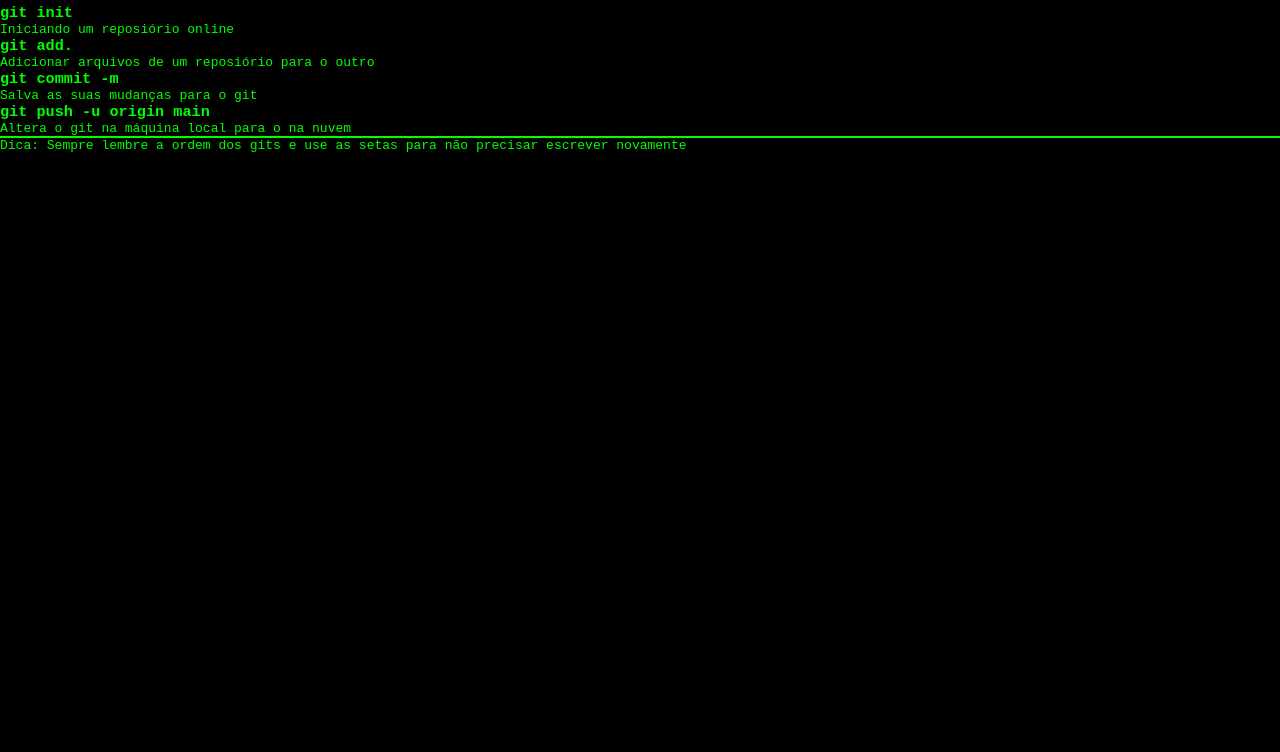
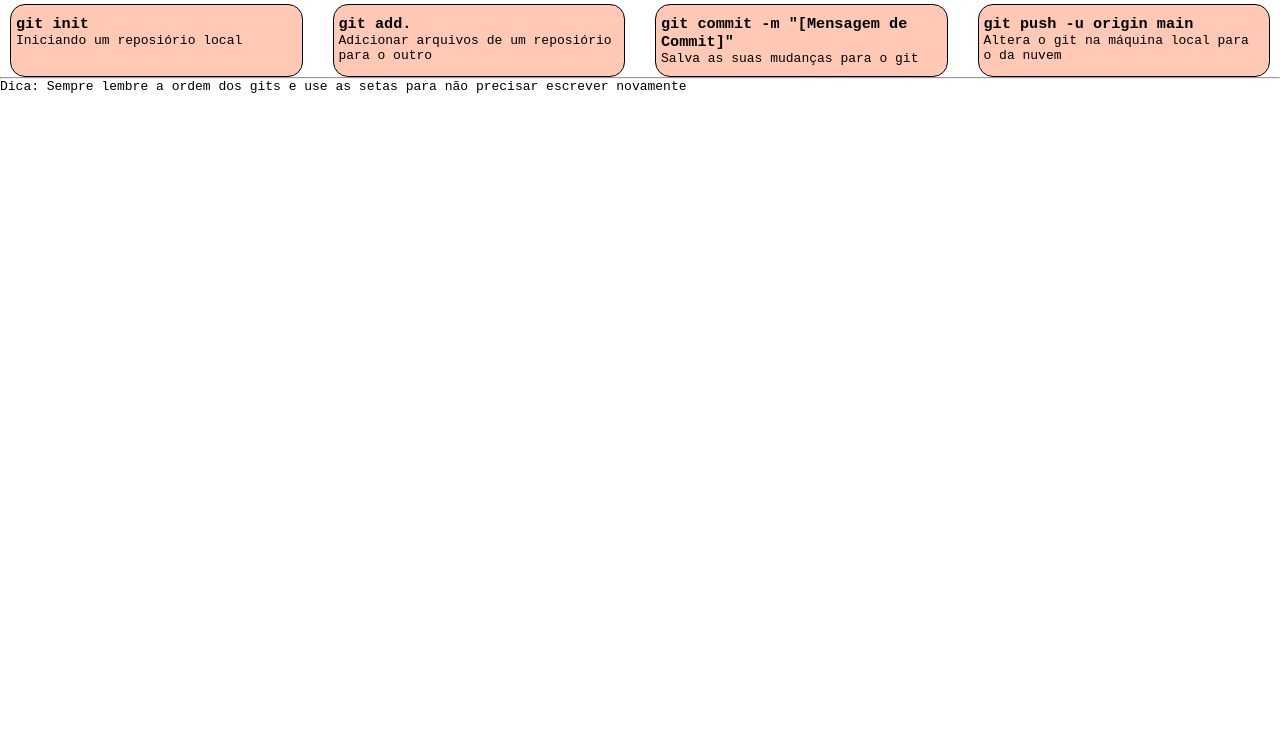
Before and after one commit to wesgalahad0/Guia, a plain HTML site: page index.html in a window 1280 px wide. Shown: the part 48-800 px from the top of the page. Drawn offline with Linux system fonts and the light colour scheme.

Commit message:
estou estilizando os guias com mudanças nos cartões de cor e tamanho

```diff
--- a/index.html
+++ b/index.html
@@ -1,4 +1,5 @@
 <html lang="pt-BR">
+
 <head>
     <link rel="stylesheet" href="style.css">
     <title>Guia de Bolso Git</title>
@@ -6,23 +7,34 @@
 
 <body>
     <header>
-        <h1>Guia de Bolso</h1>
+        <h1>Guia de Bolso </h1>
     </header>
 
     <main>
         <h2>Comandos Essenciais</h2>
 
+        <section class="GrupoComandos">
+            <div class="cartaoComando">
                 <h3>git init</h3>
-  <p>Iniciando um reposiório online</p>
+                <p>Iniciando um reposiório local</p>
+            </div>
 
+
+            <div class="cartaoComando">
                 <h3>git add.</h3>
                 <p>Adicionar arquivos de um reposiório para o outro</p>
+            </div>
 
-  <h3>git commit -m</h3>
+            <div class="cartaoComando">
+                <h3>git commit -m "[Mensagem de Commit]"</h3>
                 <p>Salva as suas mudanças para o git</p>
+            </div>
 
+            <div class="cartaoComando">
                 <h3>git push -u origin main</h3>
-  <p>Altera o git na máquina local para o na nuvem</p>
+                <p>Altera o git na máquina local para o da nuvem</p>
+            </div>
+        </section>
     </main>
 
     <footer>
@@ -30,4 +42,5 @@
         <p>Dica: Sempre lembre a ordem dos gits e use as setas para não precisar escrever novamente</p>
     </footer>
 </body>
+
 </html>
--- a/style.css
+++ b/style.css
@@ -5,10 +5,30 @@
 
 body {
     font-family:monospace;
-    background-color: black;
-    color: #00ff00;
+    background-color: white;
+    color: black;
 }
 
-hr {
-    border: 1px solid #00ff00;
+
+.GrupoComandos {
+    display: flex;
+    flex-direction: row;
+    justify-content: space-between;
+    gap: 10px;
 }
+
+.cartaoComando {
+    margin-inline: 10px;
+    width: calc(25% - 15px);
+    border: 1px solid black;
+    border-radius: 15px;
+    padding: 10px 5px;
+    transition: 150ms;
+    background-color: rgba(255, 68, 0, 0.288);
+}
+
+.cartaoComando:hover {
+    scale: 110%;
+    background-color: rgb(238, 85, 85);
+    transform: translateY(-5%);
+}
```
Lines whose indentation alone changed are shown as unchanged.
